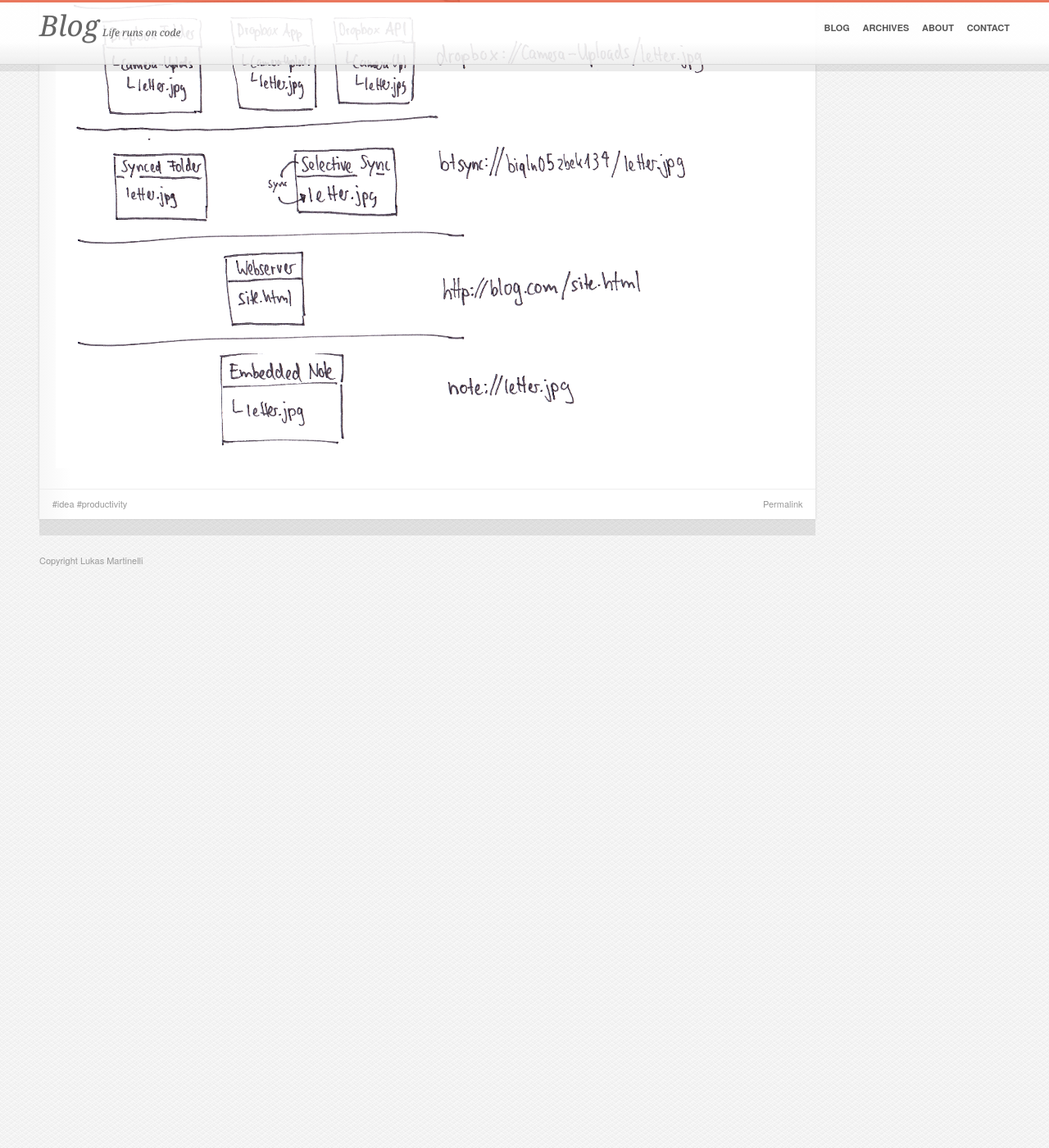
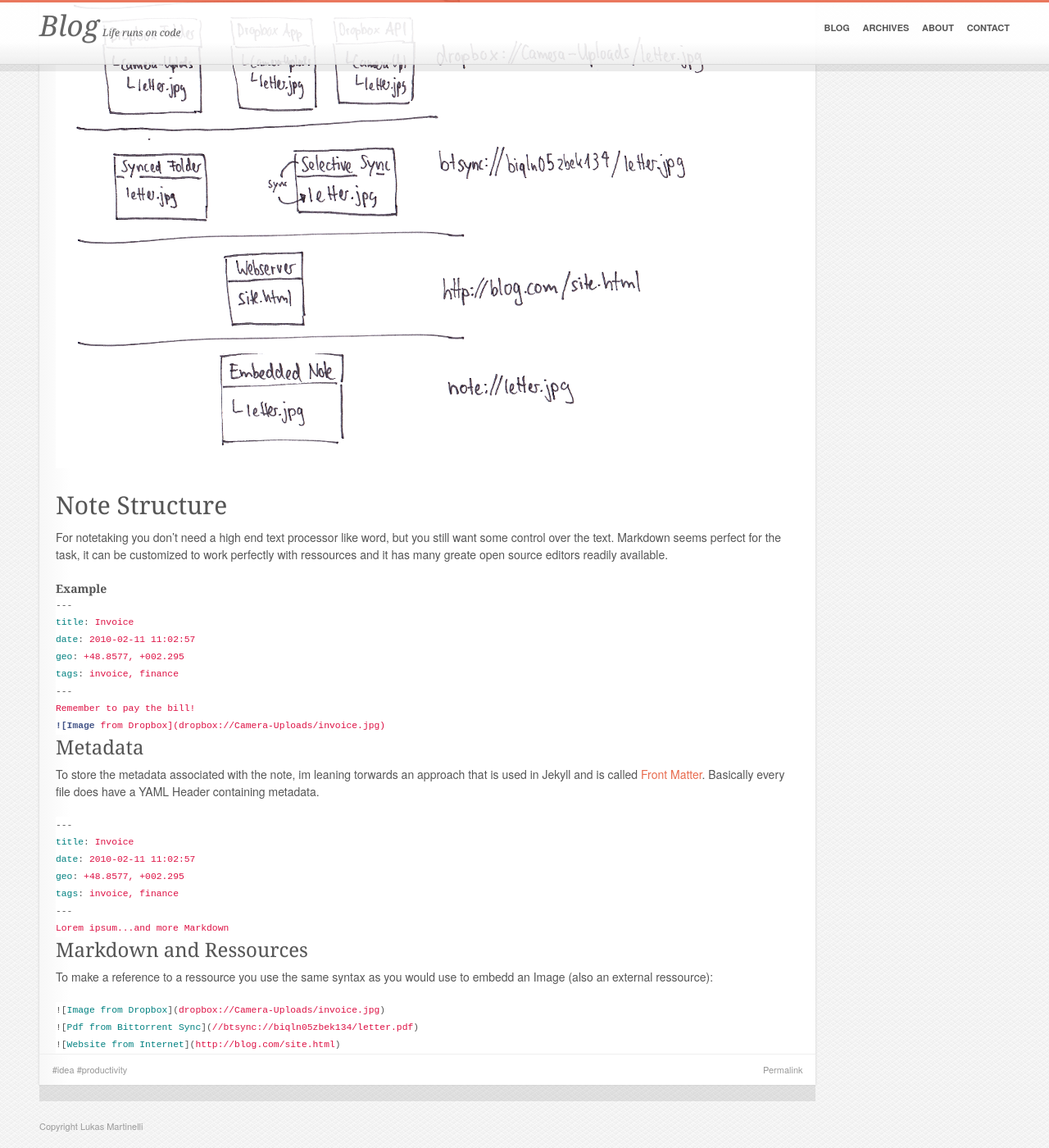
Before and after one commit to lukasmartinelli/lukasmartinelli.github.io, a Jekyll site: the page built from _posts/2014-02-07-a-better-evernote-concept.md, in a window 1280 px wide and 1400 px high, scrolled down 4428 px. Shown: the whole window at 82% size. Built offline with Jekyll 4.4.1, drawn with Linux system fonts in a browser that asks for light colours; Markdown is read by kramdown in place of the engine named in the settings; before the commit the page ends 5138 px from its top, so only the background shows below that.

Commit message:
Added info about note structure

````diff
--- a/_posts/2014-02-07-a-better-evernote-concept.md
+++ b/_posts/2014-02-07-a-better-evernote-concept.md
@@ -79,3 +79,38 @@ Reference to Websites will always point to the same ressource location for all u
 #### Note
 If you choose to use notes with embedded resource, the note schema shows that the file is embedded in the note.
 ![Ressource schemes on different clients with their containers](/media/ressources_schemes.png)
+
+## Note Structure
+For notetaking you don't need a high end text processor like word, but you still want some control over the text. Markdown seems perfect for the task, it can be customized to work perfectly with ressources and it has many greate open source editors readily available.
+
+#### Example
+```yaml
+---
+title: Invoice
+date: 2010-02-11 11:02:57
+geo: +48.8577, +002.295
+tags: invoice, finance
+---
+Remember to pay the bill!
+![Image from Dropbox](dropbox://Camera-Uploads/invoice.jpg)
+```
+### Metadata
+To store the metadata associated with the note, im leaning torwards an approach that is used in Jekyll and is called [Front Matter](http://jekyllrb.com/docs/frontmatter/). Basically every file does have a YAML Header containing metadata.
+```yaml
+---
+title: Invoice
+date: 2010-02-11 11:02:57
+geo: +48.8577, +002.295
+tags: invoice, finance
+---
+Lorem ipsum...and more Markdown
+```
+
+### Markdown and Ressources
+To make a reference to a ressource you use the same syntax as you would use to embedd an Image (also an external ressource):
+
+```markdown
+![Image from Dropbox](dropbox://Camera-Uploads/invoice.jpg)
+![Pdf from Bittorrent Sync](//btsync://biqln05zbek134/letter.pdf)
+![Website from Internet](http://blog.com/site.html)
+```
````
